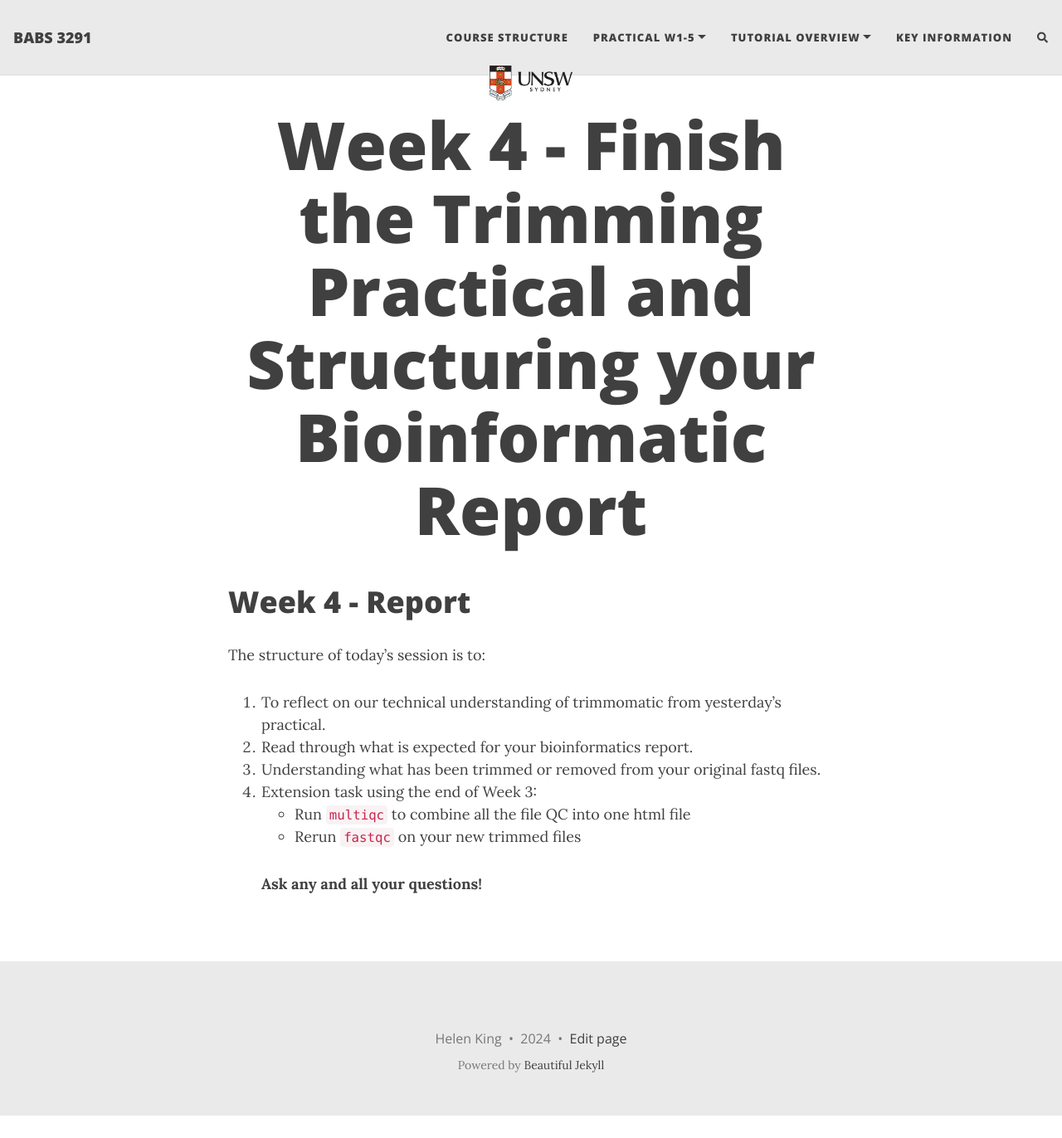
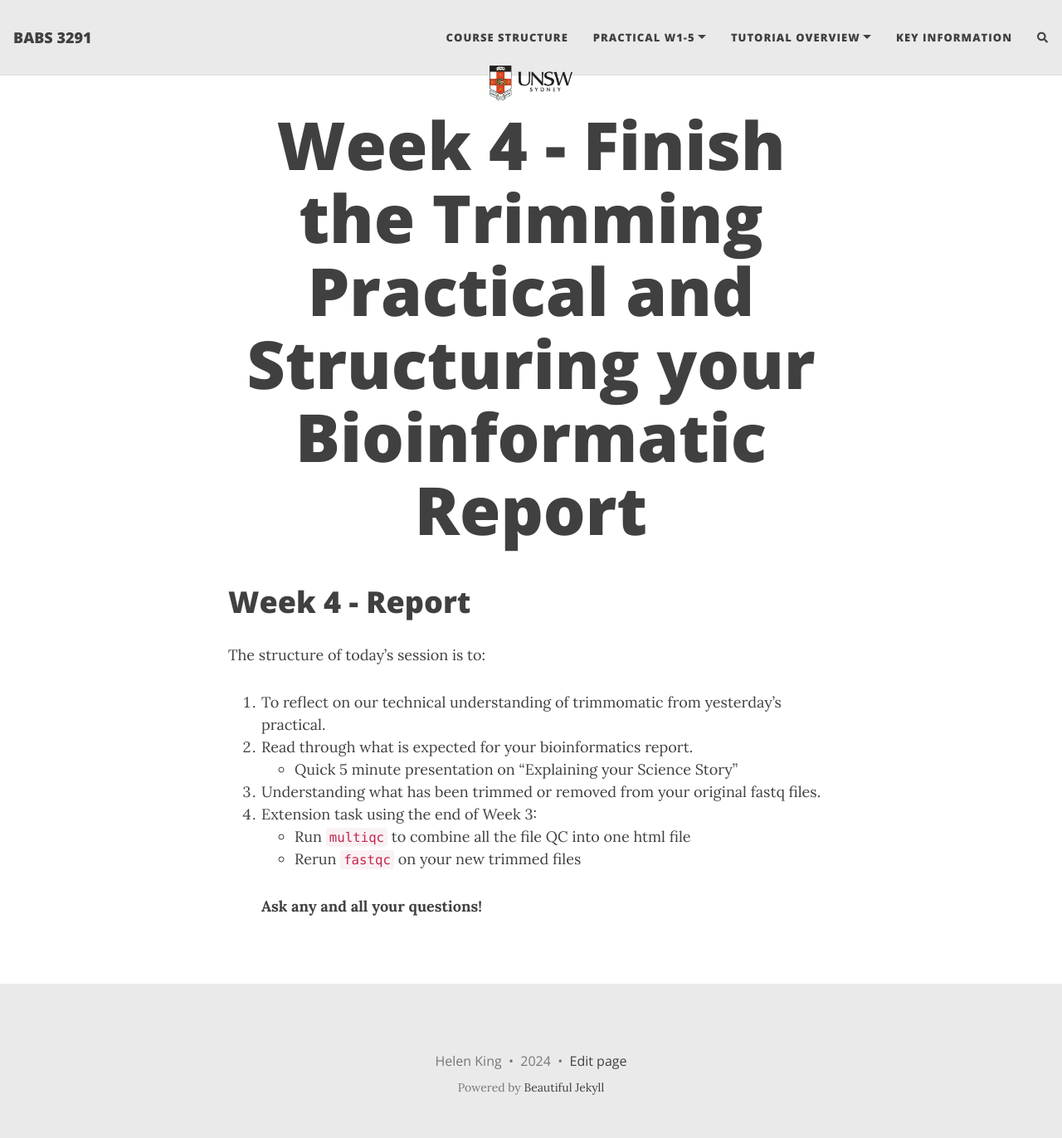
Before and after one commit to theheking/babs-rna-seq-2024, a Jekyll site: the page built from tutorial_overview/week4.md, in a window 1280 px wide and 1372 px high. Shown: the whole window at 83% size. Built offline with Jekyll 4.4.1, drawn with Linux system fonts in a browser that asks for light colours; nearby versions of some CDN libraries; comment, search, counter and statistics services are not loaded.

Commit message:
Update week4.md

```diff
--- a/tutorial_overview/week4.md
+++ b/tutorial_overview/week4.md
@@ -10,8 +10,9 @@ The structure of today's session is to:
 
 1. To reflect on our technical understanding of trimmomatic from yesterday's practical.
 2. Read through what is expected for your bioinformatics report.
-3. Understanding what has been trimmed or removed from your original fastq files.
-4. Extension task using the end of Week 3:
+   - Quick 5 minute presentation on "Explaining your Science Story"
+4. Understanding what has been trimmed or removed from your original fastq files.
+5. Extension task using the end of Week 3:
      - Run `multiqc` to combine all the file QC into one html file
      - Rerun `fastqc` on your new trimmed files
 
```
